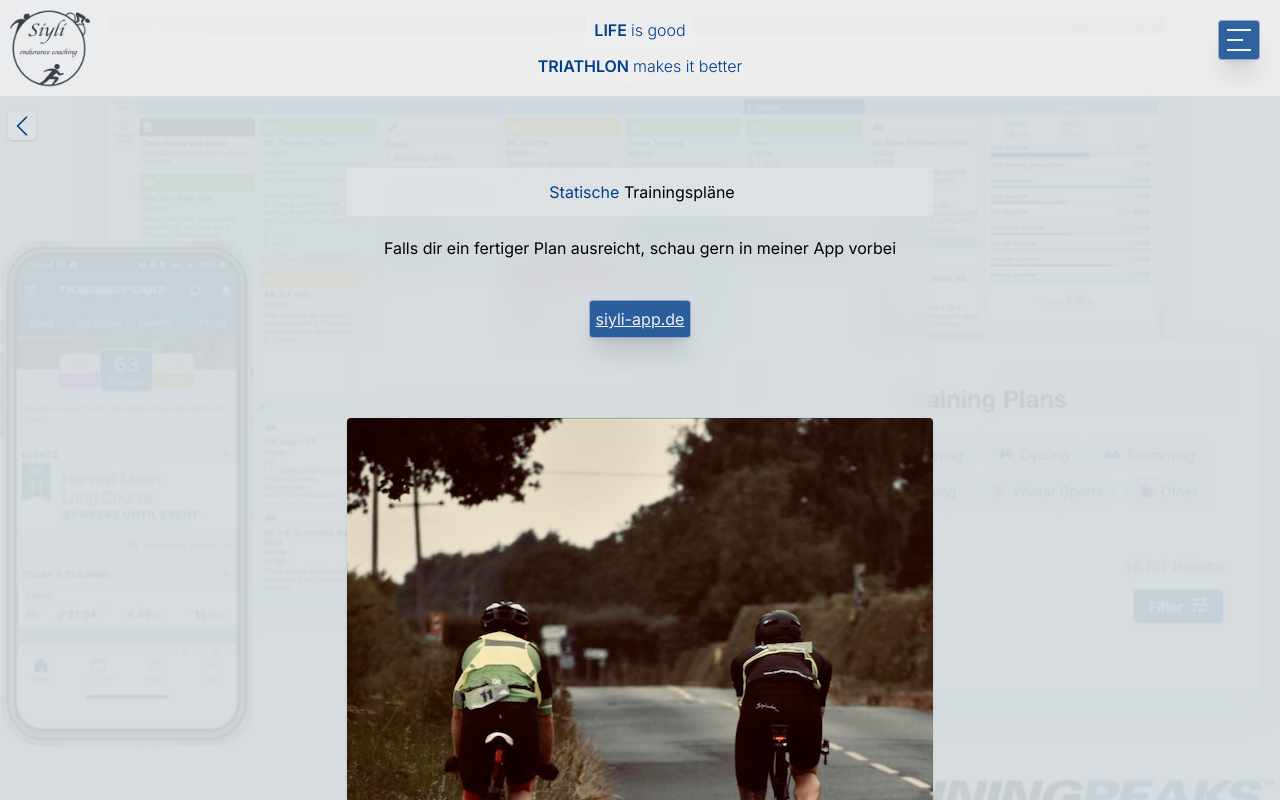
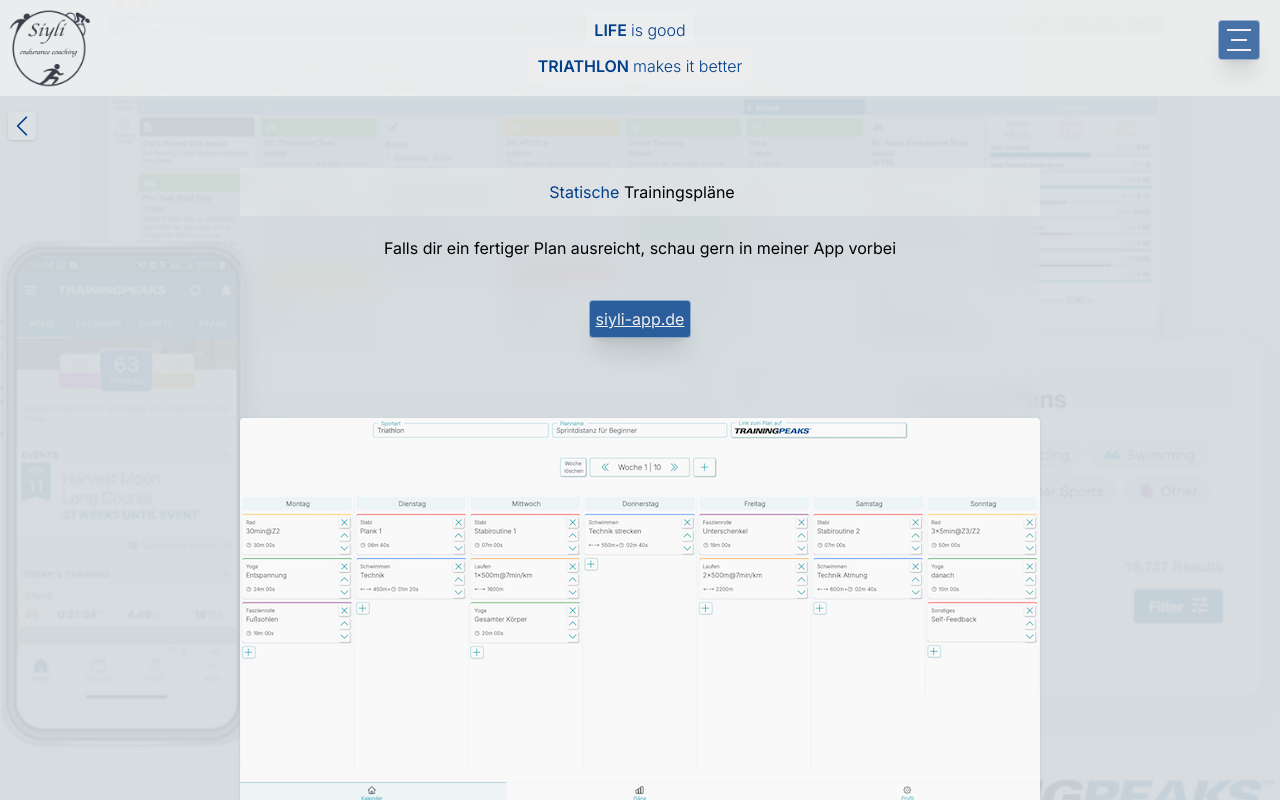
Before and after one commit to FrankSiyli/cna_sec, a Next.js app: page /staticPlans in a window 1280 px wide. Shown: the top 800 px of the page. Built offline with nearby package versions, Linux system fonts and the light colour scheme.

Commit message:
cookie text change

```diff
--- a/src/app/(pages)/staticPlans/page.js
+++ b/src/app/(pages)/staticPlans/page.js
@@ -40,7 +40,7 @@ const Page = () => {
                 className="mx-auto shadow rounded m-10 w-auto mb-80"
                 width={300}
                 height={300}
-                src="/bike.png"
+                src="/siyli_app.png"
                 alt="bike"
               />
             </div>
--- a/src/app/CookieConsent.js
+++ b/src/app/CookieConsent.js
@@ -1,5 +1,6 @@
 import React from "react";
 import { hasCookie, setCookie } from "cookies-next";
+import Link from "next/link";
 
 const CookieConsent = (props) => {
   const [showConsent, setShowConsent] = React.useState(true);
@@ -19,10 +20,10 @@ const CookieConsent = (props) => {
 
   return (
     <div className="fixed inset-0 bg-slate-700 bg-opacity-70 z-30">
-      <div className="fixed bottom-0 left-0 right-0 flex flex-col gap-5 text-center justify-center px-4 py-8 bg-appGrey/70">
+      <div className="fixed bottom-0 left-0 right-0 flex flex-col gap-5 text-center justify-center px-4 py-8 bg-appGrey/80">
         <span className="text-appText text-base">
-        Unsere Website verwendet Cookies von Drittanbietern. Lesen Sie mehr darüber, indem Sie unten auf der Seite auf Datenschutz klicken.        </span>
-        <button className="mx-auto bg-appBlue py-2 px-8 rounded text-white" onClick={() => acceptCookie()}>
+        Diese Website verwendet Cookies von Drittanbietern. Für mehr Infos: <Link className="text-appBlue underline" href="/datenschutz">Datenschutz</Link>       </span>
+        <button className="mx-auto bg-appBlue/80 py-2 px-8 rounded text-white" onClick={() => acceptCookie()}>
           Ok
         </button>
       </div>
--- a/src/app/components/Menu/Menu.js
+++ b/src/app/components/Menu/Menu.js
@@ -57,7 +57,7 @@ const Menu = forwardRef(({ handleMenuClick }, ref) => {
                   onClick={() => setShowMenu(false)}
                   href={menuItem.link}
                   key={menuItemIndex}
-                  className="flex justify-between items-center rounded m-1 bg-appBlue/90  text-appGrey border border-appGrey/50 cursor-pointer shadow-xl hover:text-black/50 transform transition-transform duration-300"
+                  className="flex justify-between items-center rounded m-1 bg-appBlue/80  text-appGrey border border-appGrey/50 cursor-pointer shadow-xl hover:text-black/50 transform transition-transform duration-300"
                 >
                   <p className="m-1">{menuItem.title}</p>
                   <ArrowRightSvg />
--- a/src/app/components/buttons/ButtonHamburgerMenu.js
+++ b/src/app/components/buttons/ButtonHamburgerMenu.js
@@ -4,7 +4,7 @@ const ButtonHamburgerMenu = ({ handleClick, secondProp }) => {
   return (
     <span
       onClick={handleClick}
-      className="fixed z-30 right-5 top-5 rounded shadow-xl p-2 bg-appBlue/80 hover:bg-appBlue border border-appGrey/50 cursor-pointer"
+      className="fixed z-30 right-5 top-5 rounded shadow-xl p-2 bg-appBlue/70 hover:bg-appBlue border border-appGrey/50 cursor-pointer"
     >
       <div
         className={`w-6 border border-appGrey transform transition-all duration-1000 ${
@@ -13,7 +13,7 @@ const ButtonHamburgerMenu = ({ handleClick, secondProp }) => {
       ></div>
 
       <div
-        className={`w-4 my-2 border border-appGrey transform transition-all duration-700 ${
+        className={`w-4 my-2 mx-auto border border-appGrey transform transition-all duration-700 ${
           secondProp ? "rotate-45 w-6" : ""
         }`}
       ></div>
```
Also changed, not shown: public/siyli_app.png (added).
